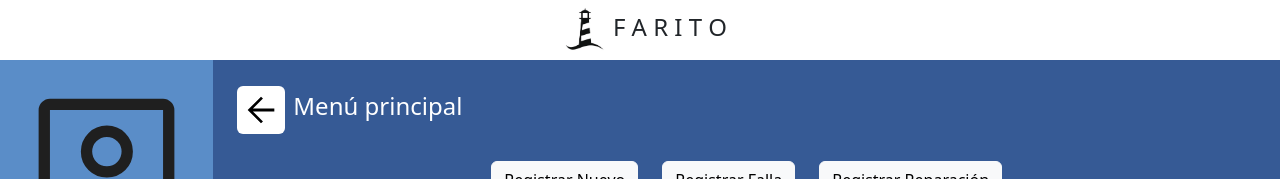
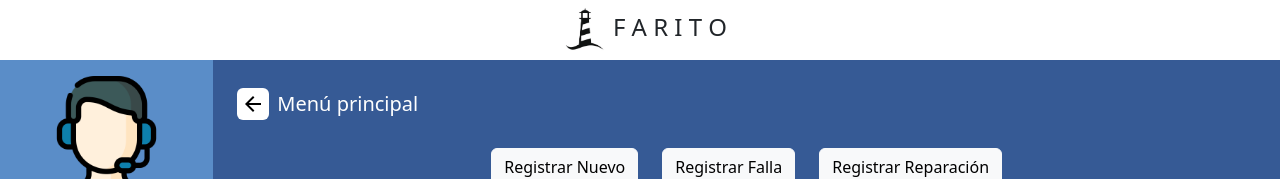
Before and after one commit to LuiisC/inso2-sistema-farito, a React (Vite) app: page /registro in a window 1280 px wide. Shown: the top 179 px of the page. Built offline with nearby package versions, Linux system fonts and the light colour scheme.

Commit message:
Correcciones menores

```diff
--- a/src/pages/BackButtonHome.jsx
+++ b/src/pages/BackButtonHome.jsx
@@ -7,7 +7,7 @@ const BackButtonHome = () => {
         <Link to="/home" >
             <img src={Arrow} alt="Regresar" className="p-1 bg-white rounded-2"/>
         </Link>
-        <h4 className='text-white p-2'>Menú principal</h4>
+        <h5 className='text-white p-2 m-0'>Menú principal</h5>
     </div>
   )
 }
--- a/src/pages/HistorialEquipo.jsx
+++ b/src/pages/HistorialEquipo.jsx
@@ -18,7 +18,7 @@ const HistorialEquipo = () => {
         <Link to="/registro" >
             <img src={Arrow} alt="Regresar" className="p-1 bg-white rounded-2"/>
         </Link>
-        <h4 className='text-white p-2'>Registro</h4>
+        <h5 className='text-white p-2 m-0'>Registro</h5>
 
     </div>
     <div className="col-md-5 mb-3 ">
--- a/src/pages/Navbar.jsx
+++ b/src/pages/Navbar.jsx
@@ -4,7 +4,7 @@ import solicitudicon from "../components/solicitud-icon.svg";
 import inventoryicon from "../components/inventory-icon.svg";
 import altaicon from "../components/alta-equipos-icon.svg";
 import logout from "../components/logout.svg";
-import account from "../components/account_box.svg"
+import account from "../components/tecnico_perfil.png"
 import Cerrarsesion from "./Cerrarsesion";
 
 const Navbar = () => {
```
Also changed, not shown: src/components/arrow_back_40.svg, src/components/tecnico_perfil.png (added).
